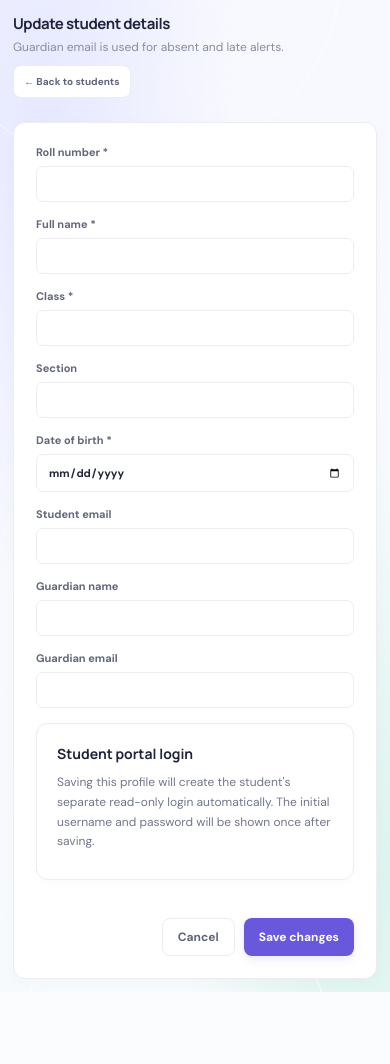
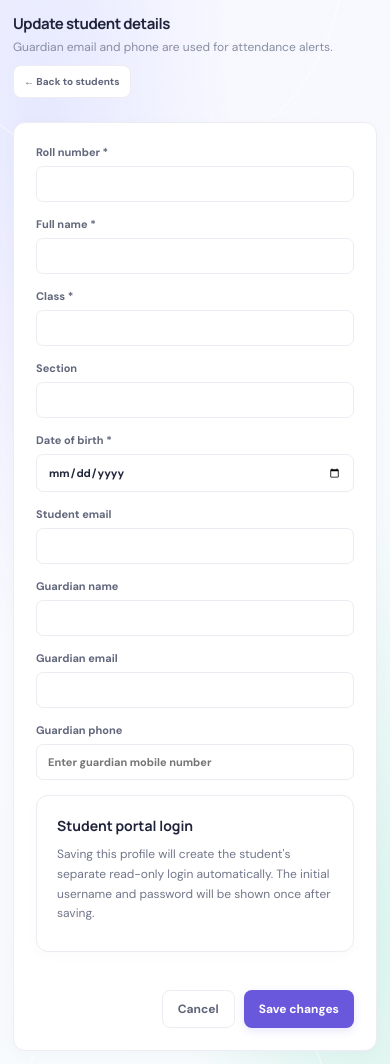
Before and after one commit to GAURAVSINGH2017/attendance-management-system, a Flask app: template templates/student_edit.html in a window 390 px wide. Before the commit the page ends 992 px from the top, so only its background shows below. Run offline with Flask 3, Linux system fonts and the light colour scheme; the template is opened without the code that fills it, so the values that code supplies are empty.

Commit message:
Enhance student edit form with guardian phone
Updated the student edit form to include guardian phone and revised text for clarity.

```diff
--- a/templates/student_edit.html
+++ b/templates/student_edit.html
@@ -1,5 +1,98 @@
-{% extends 'base.html' %}{% block heading %}Edit student{% endblock %}{% block content %}
-<div class="welcome-row"><div><h2>Update student details</h2><p class="muted">Guardian email is used for absent and late alerts.</p></div><a href="{{ url_for('students') }}" class="button secondary">← Back to students</a></div>
-<div class="panel edit-panel"><form method="post" class="form-grid"><label>Roll number *<input name="roll_no" required value="{{ student.roll_no }}"></label><label>Full name *<input name="full_name" required value="{{ student.full_name }}"></label><label>Class *<input name="class_name" required value="{{ student.class_name }}"></label><label>Section<input name="section" value="{{ student.section }}"></label><label>Date of birth *<input type="date" name="date_of_birth" required value="{{ student.date_of_birth.isoformat() if student.date_of_birth else '' }}"></label><label>Student email<input type="email" name="email" value="{{ student.email or '' }}"></label><label>Guardian name<input name="guardian_name" value="{{ student.guardian_name or '' }}"></label><label>Guardian email<input type="email" name="guardian_email" value="{{ student.guardian_email or '' }}"></label>
-<div class="wide panel setup-note"><h3>Student portal login</h3>{% if student_login %}<p class="muted">Login username: <b>{{ student_login.username }}</b>. Student password is private and can be changed by the student after signing in.</p><button class="button secondary" name="reset_student_password" value="yes" onclick="return confirm('Reset the student password to their name followed by @123? They must change it at next sign in.')">Reset to initial password</button>{% else %}<p class="muted">Saving this profile will create the student's separate read-only login automatically. The initial username and password will be shown once after saving.</p>{% endif %}</div>
-<div class="form-actions wide"><a class="button secondary" href="{{ url_for('students') }}">Cancel</a><button class="button primary">Save changes</button></div></form></div>{% endblock %}
+{% extends 'base.html' %}
+
+{% block heading %}Edit student{% endblock %}
+
+{% block content %}
+
+<div class="welcome-row">
+    <div>
+        <h2>Update student details</h2>
+        <p class="muted">Guardian email and phone are used for attendance alerts.</p>
+    </div>
+    <a href="{{ url_for('students') }}" class="button secondary">← Back to students</a>
+</div>
+
+<div class="panel edit-panel">
+    <form method="post" class="form-grid">
+
+        <label>
+            Roll number *
+            <input name="roll_no" required value="{{ student.roll_no }}">
+        </label>
+
+        <label>
+            Full name *
+            <input name="full_name" required value="{{ student.full_name }}">
+        </label>
+
+        <label>
+            Class *
+            <input name="class_name" required value="{{ student.class_name }}">
+        </label>
+
+        <label>
+            Section
+            <input name="section" value="{{ student.section or '' }}">
+        </label>
+
+        <label>
+            Date of birth *
+            <input type="date" name="date_of_birth" required
+                   value="{{ student.date_of_birth.isoformat() if student.date_of_birth else '' }}">
+        </label>
+
+        <label>
+            Student email
+            <input type="email" name="email" value="{{ student.email or '' }}">
+        </label>
+
+        <label>
+            Guardian name
+            <input name="guardian_name" value="{{ student.guardian_name or '' }}">
+        </label>
+
+        <label>
+            Guardian email
+            <input type="email" name="guardian_email" value="{{ student.guardian_email or '' }}">
+        </label>
+
+        <label>
+            Guardian phone
+            <input type="tel"
+                   name="guardian_phone"
+                   value="{{ student.guardian_phone or '' }}"
+                   placeholder="Enter guardian mobile number">
+        </label>
+
+        <div class="wide panel setup-note">
+            <h3>Student portal login</h3>
+
+            {% if student_login %}
+                <p class="muted">
+                    Login username: <b>{{ student_login.username }}</b>.
+                    Student password is private and can be changed by the student after signing in.
+                </p>
+
+                <button class="button secondary"
+                        name="reset_student_password"
+                        value="yes"
+                        onclick="return confirm('Reset the student password to their name followed by @123? They must change it at next sign in.')">
+                    Reset to initial password
+                </button>
+            {% else %}
+                <p class="muted">
+                    Saving this profile will create the student's separate read-only login automatically.
+                    The initial username and password will be shown once after saving.
+                </p>
+            {% endif %}
+        </div>
+
+        <div class="form-actions wide">
+            <a class="button secondary" href="{{ url_for('students') }}">Cancel</a>
+            <button class="button primary">Save changes</button>
+        </div>
+
+    </form>
+</div>
+
+{% endblock %}
```
